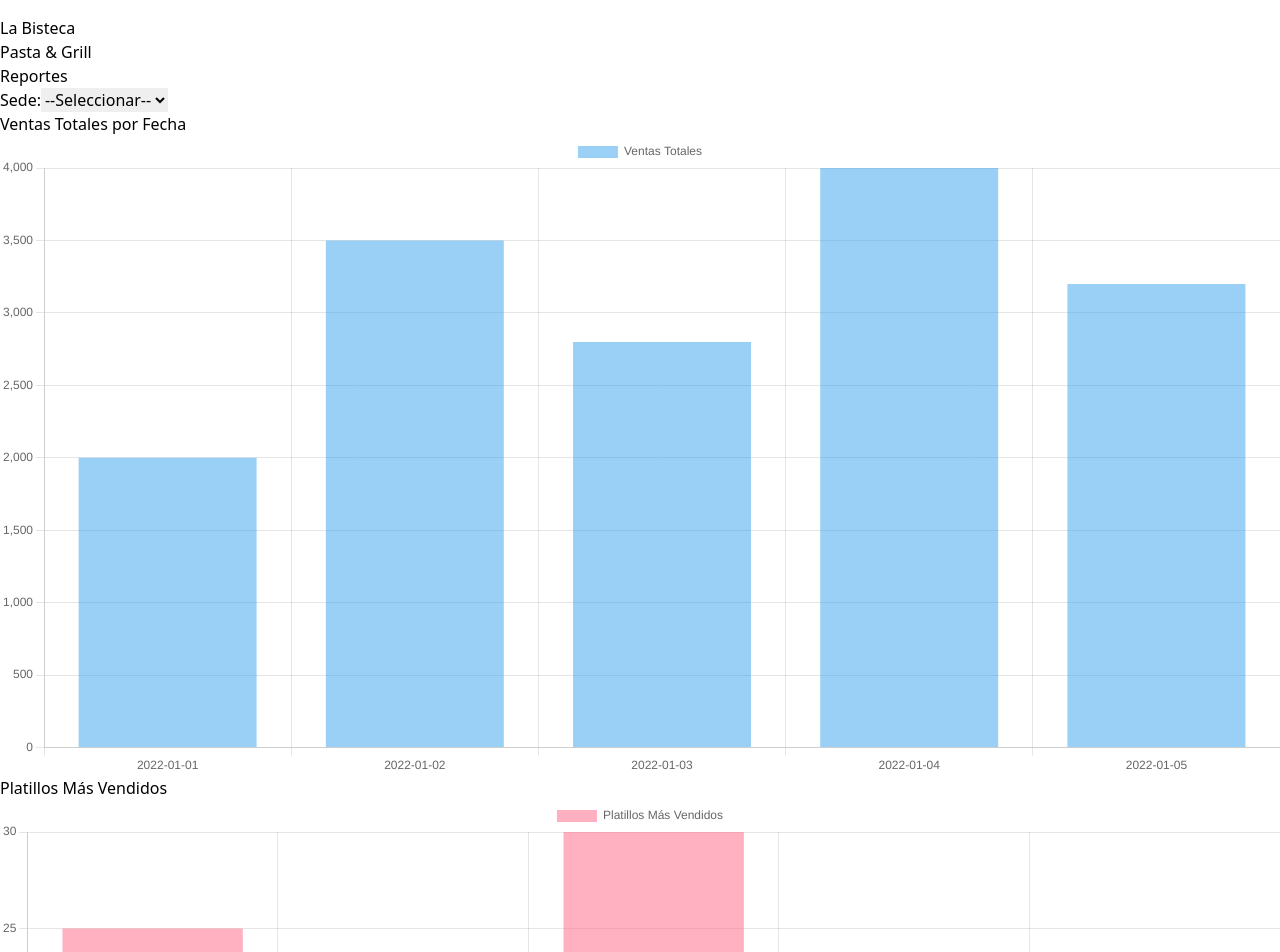
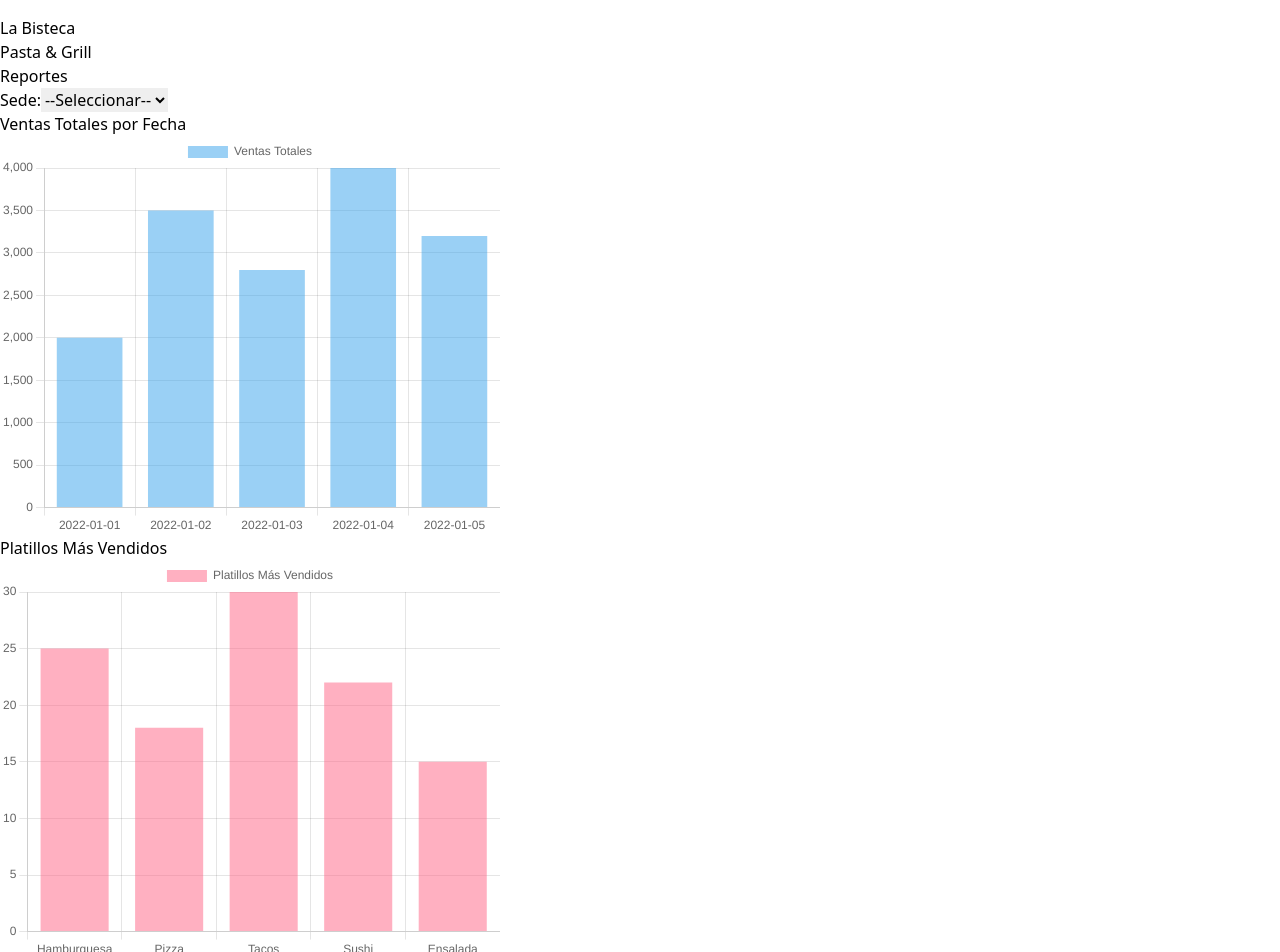
Before and after one commit to Favio-Terrones/FrontEndFD, a React (Vite) app: page /gerente/reportes in a window 1280 px wide. Shown: the part 200-1152 px from the top of the page. Built offline with nearby package versions, Linux system fonts and the light colour scheme; some icons are missing.

Commit message:
ESTADISTICAS-GERENTE

```diff
--- a/src/components/gerente/Reportes.jsx
+++ b/src/components/gerente/Reportes.jsx
@@ -1,5 +1,6 @@
 import React ,{useState}from 'react';
-
+import { Chart, registerables } from 'chart.js';
+Chart.register(...registerables);
 import { Bar } from 'react-chartjs-2';
 
 const Reportes = () => {
@@ -27,6 +28,14 @@ const Reportes = () => {
         backgroundColor: 'rgba(255, 99, 132, 0.5)', // Color de las barras
       },
     ],
+  };
+
+  const options = {
+    scales: {
+      y: {
+        beginAtZero: true,
+      },
+    },
   };
 
   const handleSubmit = (event) => {
@@ -67,11 +76,15 @@ const Reportes = () => {
         </div>
 
       </form>
-      <div>
-      <h2>Ventas Totales por Fecha</h2>
-      <Bar data={ventasPorFecha} />
-      <h2>Platillos Más Vendidos</h2>
-      <Bar data={platillosMasVendidos} />
+
+
+      <div style={{ width: '500px', height: '400px' }} className='display flex mt-20'>
+      <h2  className='mr-5'>Ventas Totales por Fecha</h2>
+      <Bar data={ventasPorFecha} options={options} width={500} height={400}
+      style={{ width: '400px', height: '300px' }} className='mx-5'/>
+      <h2  className='mr-5'>Platillos Más Vendidos</h2>
+      <Bar data={platillosMasVendidos}  options={options} width={500} height={400}
+      style={{ width: '400px', height: '300px' }} />
       </div>
     </div>
     )
```
